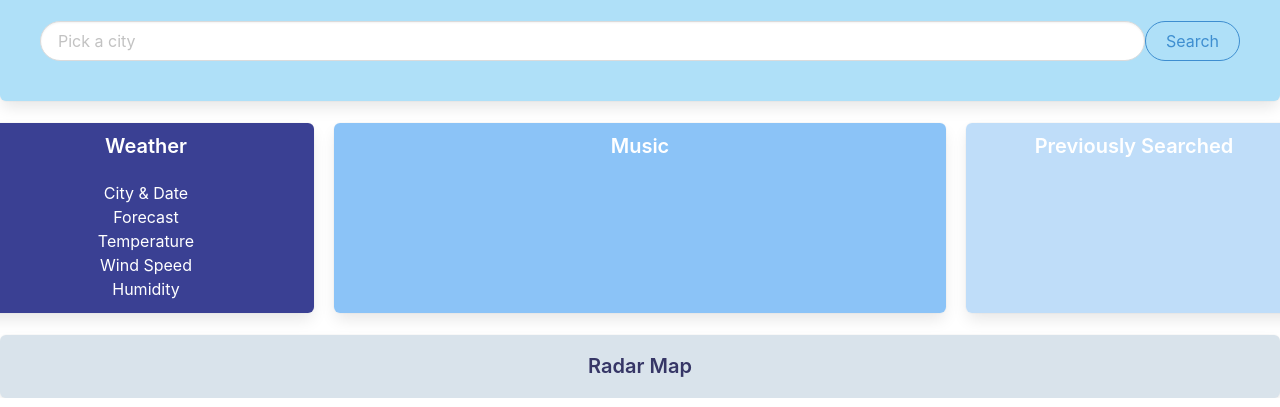
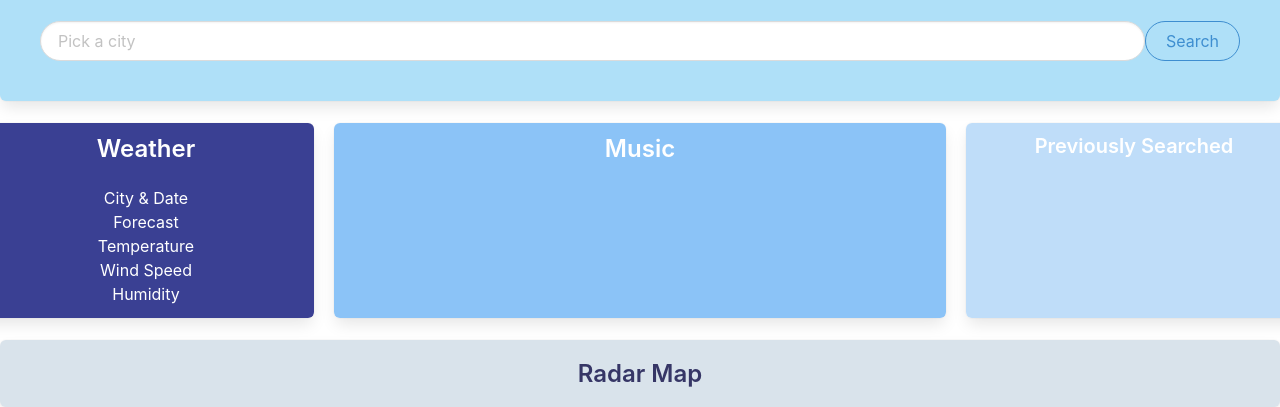
Before and after one commit to SepidehAyani/WeatheredVibes, a plain HTML site: page index.html in a window 1280 px wide. Shown: the part 448-855 px from the top of the page. Drawn offline with nearby package versions, Linux system fonts and the light colour scheme.

Commit message:
fixed box titles

```diff
--- a/assets/css/style.css
+++ b/assets/css/style.css
@@ -23,7 +23,7 @@
     margin: 20px;
 }
 
-#weather {
+#weather-box {
     text-align: center;
     background-color: rgba(32, 39, 133, 0.884);
     color: white;
--- a/index.html
+++ b/index.html
@@ -31,16 +31,18 @@
       </form>
     </div>
     <div class="columns is-centered is-variable is-1-mobile is-0-tablet is-3-desktop is-8-widescreen is-2-fullhd">
-      <div id="weather" class="column is-one-quarter box">
-        <div class="title is-5">Weather</div>
-        <div>City & Date</div>
-        <div>Forecast</div>
-        <div>Temperature</div>
-        <div>Wind Speed</div>
-        <div>Humidity</div>
+      <div id="weather-box" class="column is-one-quarter box">
+        <div class="title is-4">Weather</div>
+        <div id="weather">
+          <div>City & Date</div>
+          <div>Forecast</div>
+          <div>Temperature</div>
+          <div>Wind Speed</div>
+          <div>Humidity</div>
+        </div>
       </div>
       <div id="music" class="column box">
-        <div class="title is-5">Music</div>
+        <div class="title is-4">Music</div>
         <!-- <button class="button is-danger">Play</button>
               <button class="button is-primary">Pause</button> -->
       </div>
@@ -49,7 +51,7 @@
       </div>
     </div>
     <div id="radar" class="box">
-      <div id="radar-map" class="title is-5">Radar Map</div>
+      <div id="radar-map" class="title is-4">Radar Map</div>
     </div>
   </main>
   <script src="assets/js/weather.js"></script>
```
